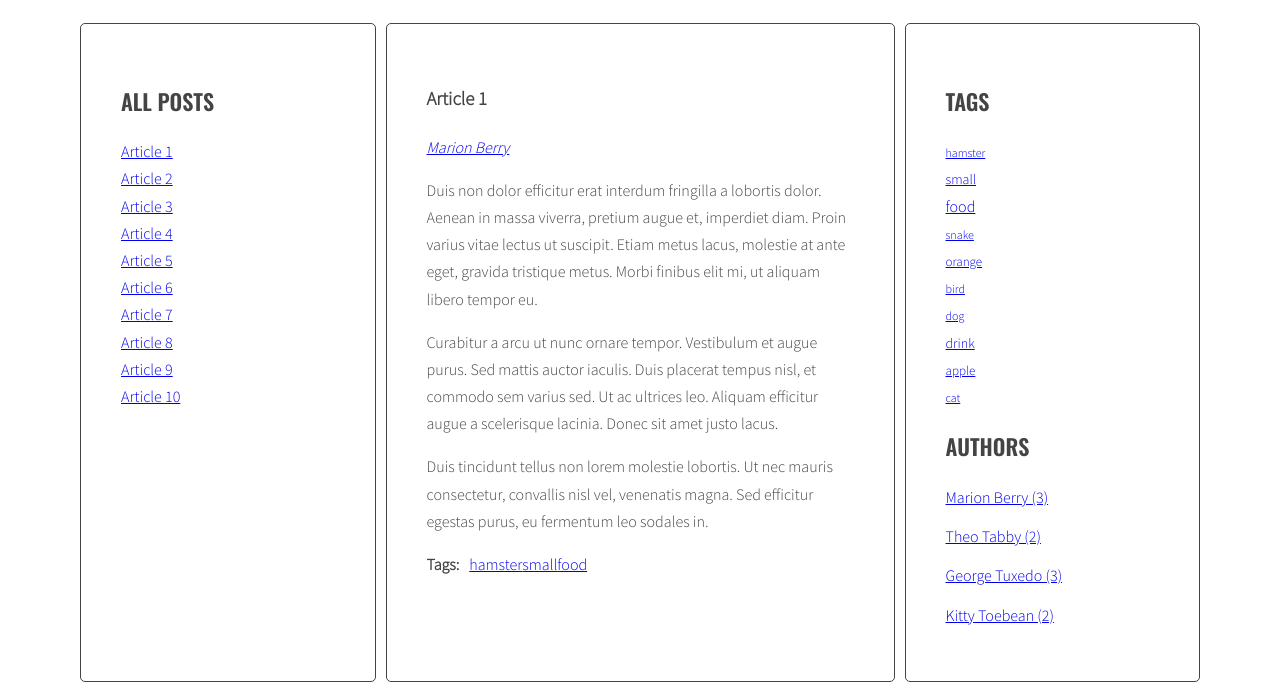
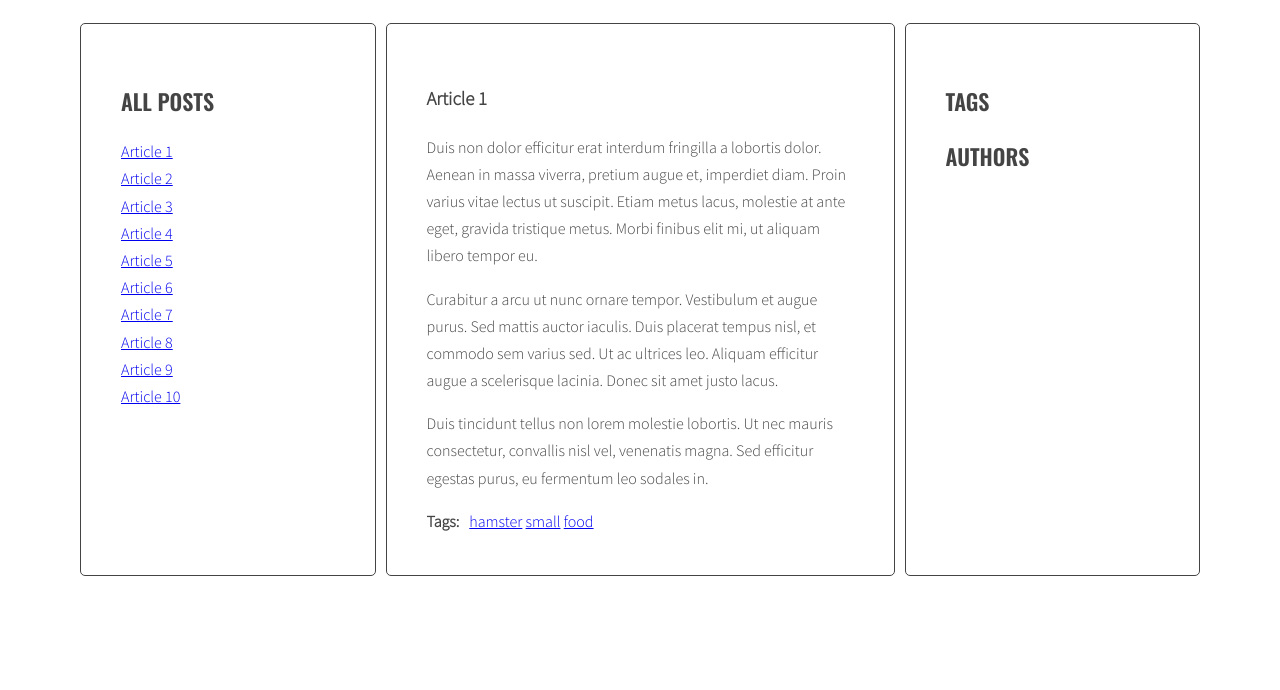
Before and after one commit to michal-and-programming/javascript-blog, a website: page index.html in a window 1280 px wide. Shown: the part 220-910 px from the top of the page. After the commit the page ends 804 px from the top, so only its background shows below. Drawn offline with nearby package versions, Linux system fonts and the light colour scheme.

Commit message:
Add templates finish project

```diff
--- a/index.html
+++ b/index.html
@@ -186,6 +186,26 @@
       </aside>
     </main>
   </div>
+  <script id="template-article-link" type="text/x-handlebars-template">
+    <li><a href="#{{ id }}"><span>{{ title }}</span></a></li>
+  </script>
+  <script id="template-article-tag" type="text/x-handlebars-template">
+    <li><a href="#tag-{{ tag }}"><span>{{ tag }}</span></a></li>
+  </script>
+  <script id="template-article-author" type="text/x-handlebars-template">
+    <li><a href="#author-{{ authorAttribute }}"><span>{{ authorAttribute }}</span></a></li>
+  </script>
+ <script id="template-tag-cloud-link" type="text/x-handlebars-template">
+  {{#each tags}}
+  <li><a href="#tag-{{ tag }}" class="{{ className }}">{{ tag({{ count }}) }}</a></li>
+  {{/each}}
+</script>
+<script id="template-cloud-author" type="text/x-handlebars-template">
+  {{#each author}}
+  <li><a href="author-{{ author }}">{{ author({{ count }}) }}</a></li>
+  {{/each}}
+</script>
+  <script src="https://cdnjs.cloudflare.com/ajax/libs/handlebars.js/4.1.0/handlebars.min.js"></script>
   <script src="js/script.js"></script>
 </body>
 </html>
--- a/js/script.js
+++ b/js/script.js
@@ -3,6 +3,13 @@
   const links = document.querySelectorAll('.titles a');
   console.log('links:', links);
 });*/
+const templates = {
+  articleLink: Handlebars.compile(document.querySelector('#template-article-link').innerHTML),
+  articleTag: Handlebars.compile(document.querySelector('#template-article-tag').innerHTML),
+  articleAuthor: Handlebars.compile(document.querySelector('#template-article-author').innerHTML),
+  tagCloudLink: Handlebars.compile(document.querySelector('#template-tag-cloud-link').innerHTML),
+  CloudAuthor: Handlebars.compile(document.querySelector('#template-cloud-author').innerHTML)
+};
 const optArticleSelector = '.post',
       optTitleSelector = '.post-title',
       optTitleListSelector = '.titles',
@@ -47,7 +54,9 @@ function generateTitleLinks(customSelector = ""){
     const articleId = article.getAttribute("id");  /* get the article id */
     const articleTitle = article.querySelector(optTitleSelector);  /* find the title element */
     const title = articleTitle.innerHTML;  /* get the title from the title element */
-    const linkHTML = '<li><a href="#'+ articleId +'"><span>'+ title +'</span></a></li>';  /* create HTML of the link */
+    //const linkHTML = '<li><a href="#'+ articleId +'"><span>'+ title +'</span></a></li>';  /* create HTML of the link */
+    const linkHTMLData = {id: articleId, title: title};
+    const linkHTML = templates.articleLink(linkHTMLData);
     html = html + linkHTML;  /* insert link into titleList */
   }
   titleLinks.innerHTML = html;
@@ -100,8 +109,9 @@ function generateTags(){
 
     for(let tag of articleTagsArray){  /* START LOOP: for each tag */
 
-      const linkHtml = '<li><a href="#tag-'+ tag +'">'+ tag +'</a></li>';  /* generate HTML of the link */
-
+      //const linkHtml = '<li><a href="#tag-'+ tag +'">'+ tag +'</a></li>';  /* generate HTML of the link */
+      const linkHTMLData = {tag: tag};
+      const linkHtml = templates.articleTag(linkHTMLData);
       html = html + linkHtml;  /* add generated code to html variable */
 
       /* [NEW] check if this link is NOT already in allTags */
@@ -122,14 +132,20 @@ function generateTags(){
 
   const tagsParams = calculateTagsParams(allTags); //call the function with object("data-tags") as argument
 
-  let allTagsHTML = ''; /* [NEW] create variable for all links HTML code */
+  //let allTagsHTML = ''; /* [NEW] create variable for all links HTML code */
+  const allTagsData = {tags: []};
 
   for(let tag in allTags){  /* [NEW] START LOOP: for each tag in allTags: */
-    const tagLinkHTML = calculateTagClass(allTags[tag], tagsParams);
-    allTagsHTML += '<li><a href="#tag-' + tag + '" class="' + tagLinkHTML + '">' + tag + '</a></li>'; /* [NEW] generate code of a link and add it to allTagsHTML */
+    //const tagLinkHTML = calculateTagClass(allTags[tag], tagsParams);
+    //allTagsHTML += '<li><a href="#tag-' + tag + '" class="' + tagLinkHTML + '">' + tag + '</a></li>'; /* [NEW] generate code of a link and add it to allTagsHTML */
+    allTagsData.tags.push({
+      tag: tag,
+      count: allTags[tag],
+      className: calculateTagClass(allTags[tag], tagsParams)
+    });
   }  /* [NEW] END LOOP: for each tag in allTags: */
 
-  tagList.innerHTML = allTagsHTML; /*[NEW] add HTML from allTagsHTML to tagList */
+  tagList.innerHTML = templates.tagCloudLink(allTagsData); /*[NEW] add HTML from allTagsHTML to tagList */
 }
 generateTags();
 
@@ -176,9 +192,13 @@ function generateAuthors(){
   const allAuthors = document.querySelectorAll(optArticleAuthorSelector);
   const authorsWrapper = document.querySelector(optAuthorsListSelector);
   let authors = {};
+
   for (let allAuthor of allAuthors){
     const authorAttribute = allAuthor.getAttribute('data-author');
-    const linkHTML = '<a href="#author-'+ authorAttribute +'"> '+ authorAttribute +'</a>';
+    //const linkHTML = '<a href="#author-'+ authorAttribute +'"> '+ authorAttribute +'</a>';
+    const linkHTMLData = {authorAttribute: authorAttribute};
+    const linkHTML = templates.articleAuthor(linkHTMLData);
+
     allAuthor.innerHTML = linkHTML;
     if (!authors[authorAttribute]){
       authors[authorAttribute] = 1;
@@ -186,12 +206,16 @@ function generateAuthors(){
       authors[authorAttribute]++;
     }
   }
-  let html = '';
+  //let html = '';
+  const allAuthorData = {author: []};
   for (let author in authors){
-    const linkHtml = '<li><a href="#author-' + author + '">' + author + ' (' + authors[author] + ')</a></li>';;
-    html += linkHtml;
+    //const linkHtml = '<li><a href="#author-' + author + '">' + author + ' (' + authors[author] + ')</a></li>';;
+    allAuthorData.author.push({
+      name: author,
+      count: authors[author]
+    });
   }
-  authorsWrapper.innerHTML = html;
+  authorsWrapper.innerHTML = templates.CloudAuthor(allAuthorData);
 }
 
 generateAuthors();
```
Also changed, not shown: .eslintrc.json.
